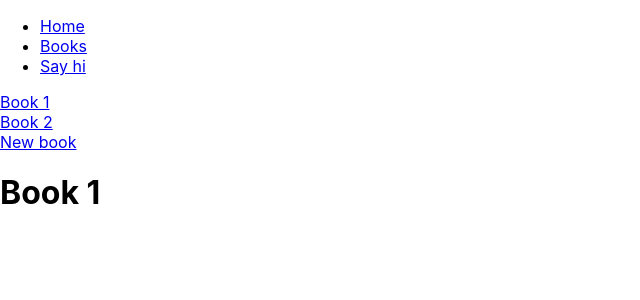
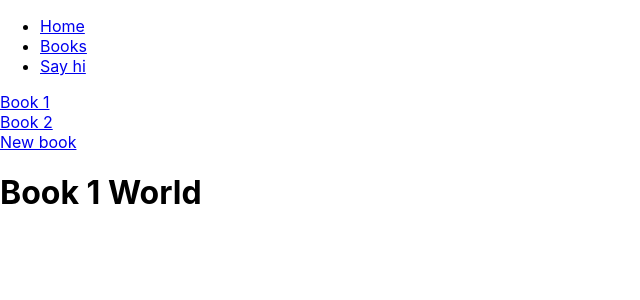
Before and after one commit to peterekey/wds_20230409_routers, a React (Create React App) app: page /books/1 in a window 1280 px wide. Shown: the top 300 px of the page, without its empty margins (0-640 px from the left). Built offline with nearby package versions, Linux system fonts and the light colour scheme.

Commit message:
Context in nested routes

```diff
--- a/src/pages/Book.js
+++ b/src/pages/Book.js
@@ -1,6 +1,7 @@
-import { useParams } from "react-router-dom"
+import { useOutletContext, useParams } from "react-router-dom"
 
 export function Book() {
     const { id } = useParams()
-    return <h1>Book { id }</h1>
+    const obj = useOutletContext()
+    return <h1>Book { id } {obj.hello}</h1>
 }
--- a/src/pages/BookLayout.js
+++ b/src/pages/BookLayout.js
@@ -6,7 +6,7 @@
             <Link to="/books/1">Book 1</Link><br/>
             <Link to="/books/2">Book 2</Link><br/>
             <Link to="/books/new">New book</Link>
-            <Outlet />
+            <Outlet context={ { hello: "World"}} />
         </>
     )
 }
```
